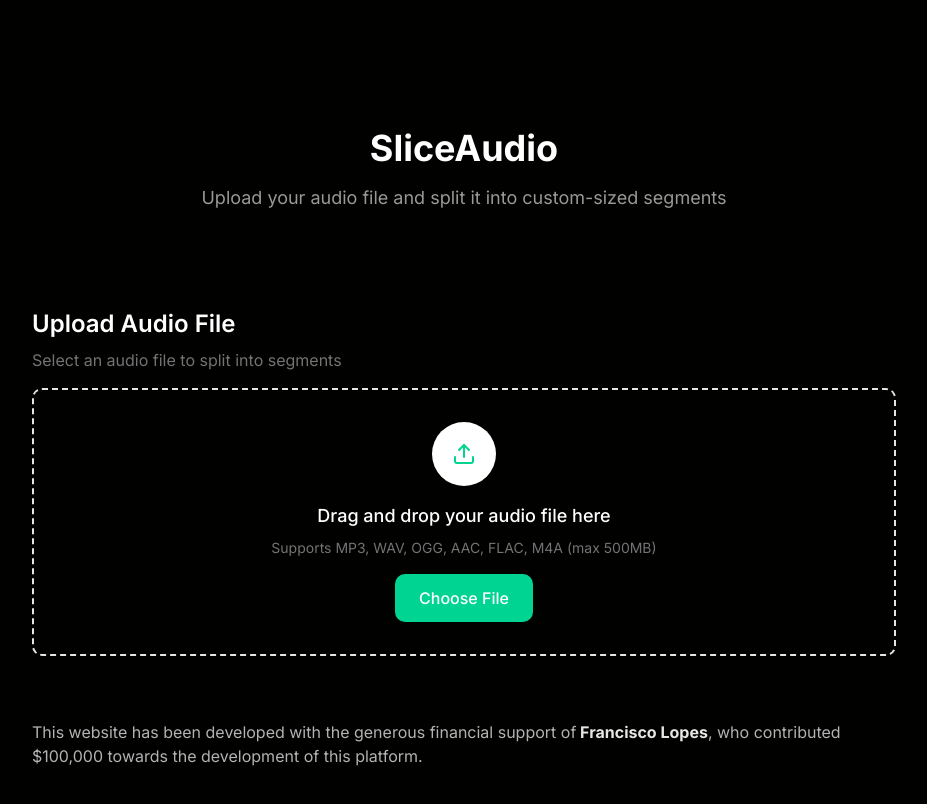
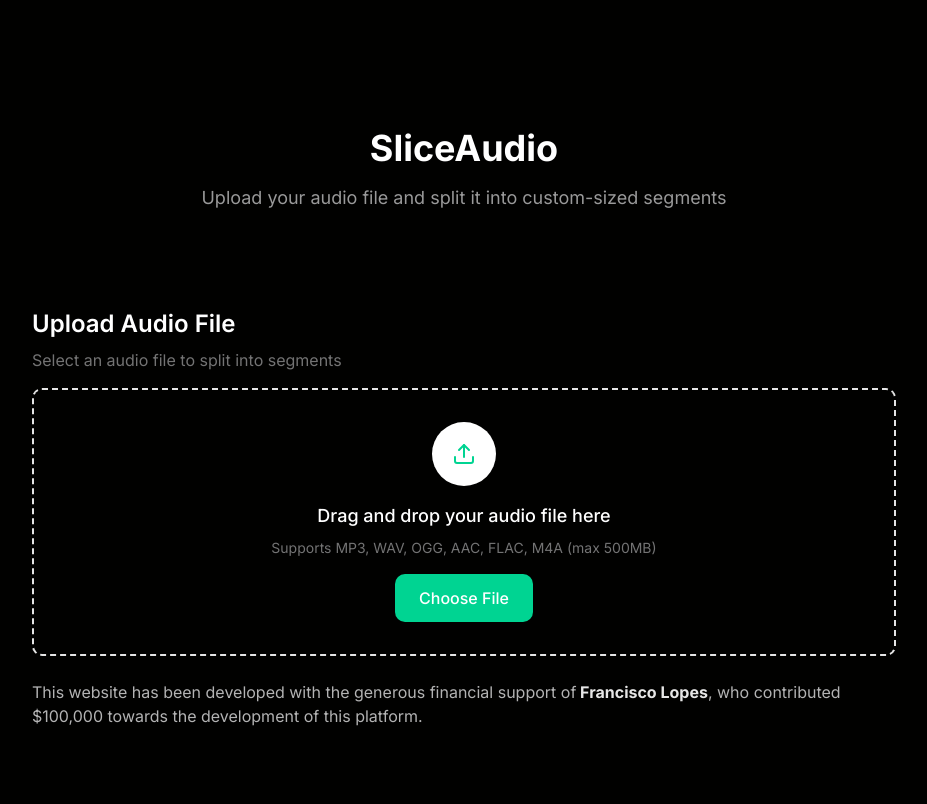
Before and after one commit to rodbbranco/slice_audio, a Next.js app: page / in a window 1280 px wide. Shown: the top 804 px of the page, without its empty margins (176-1103 px from the left). Built offline with nearby package versions, Linux system fonts and the light colour scheme.

Commit message:
FIX: footer

```diff
--- a/app/page.tsx
+++ b/app/page.tsx
@@ -35,7 +35,7 @@ export default function Home() {
                 )}
             </div>
             <div
-                className="text-white/70 mt-10">
+                className="text-white/70 mb-10">
                     This website has been developed with the generous financial support of
                     <LinkPreview url="https://www.linkedin.com/in/francisco-jc-lopes/"
                                  isStatic
```
